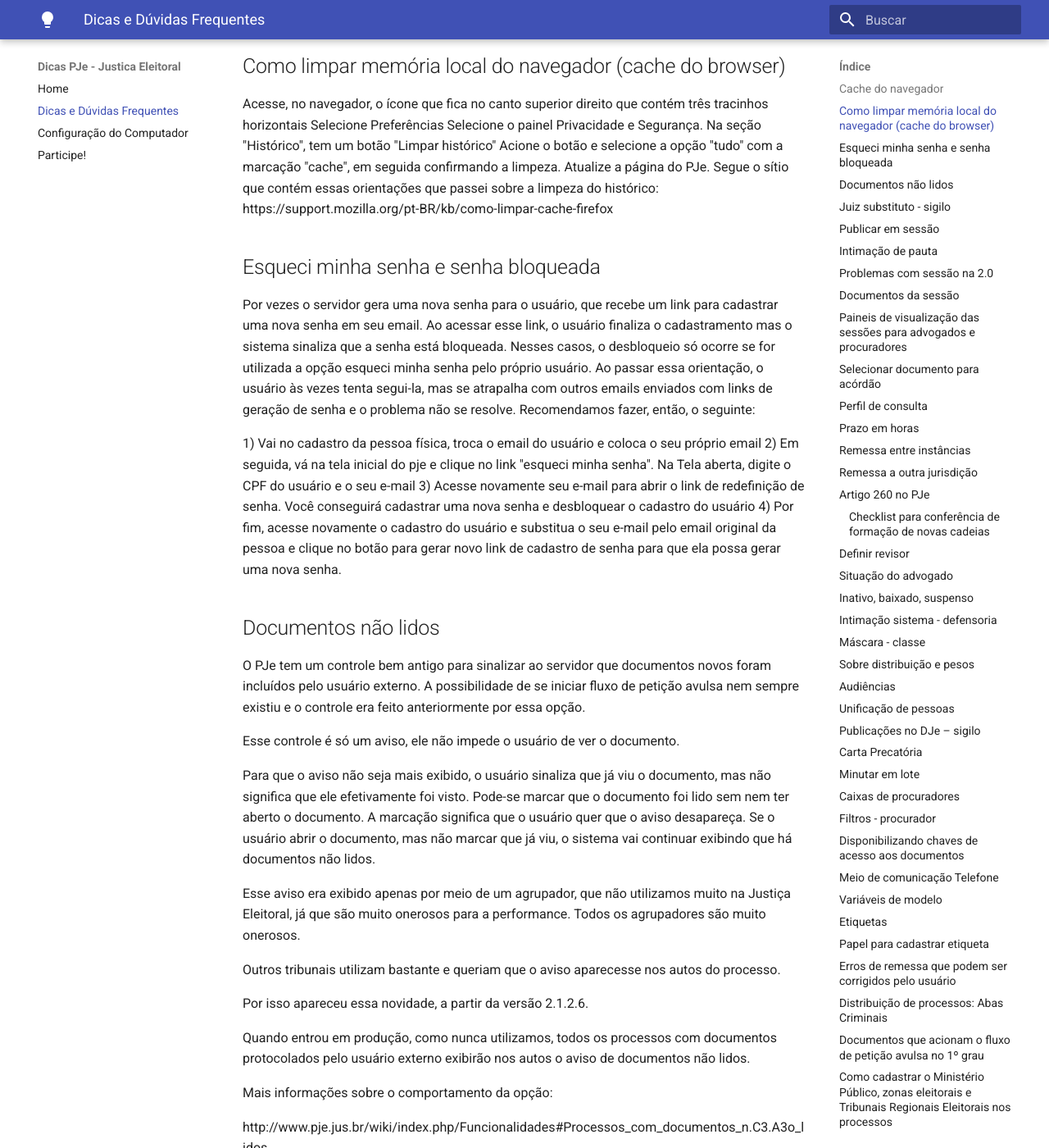
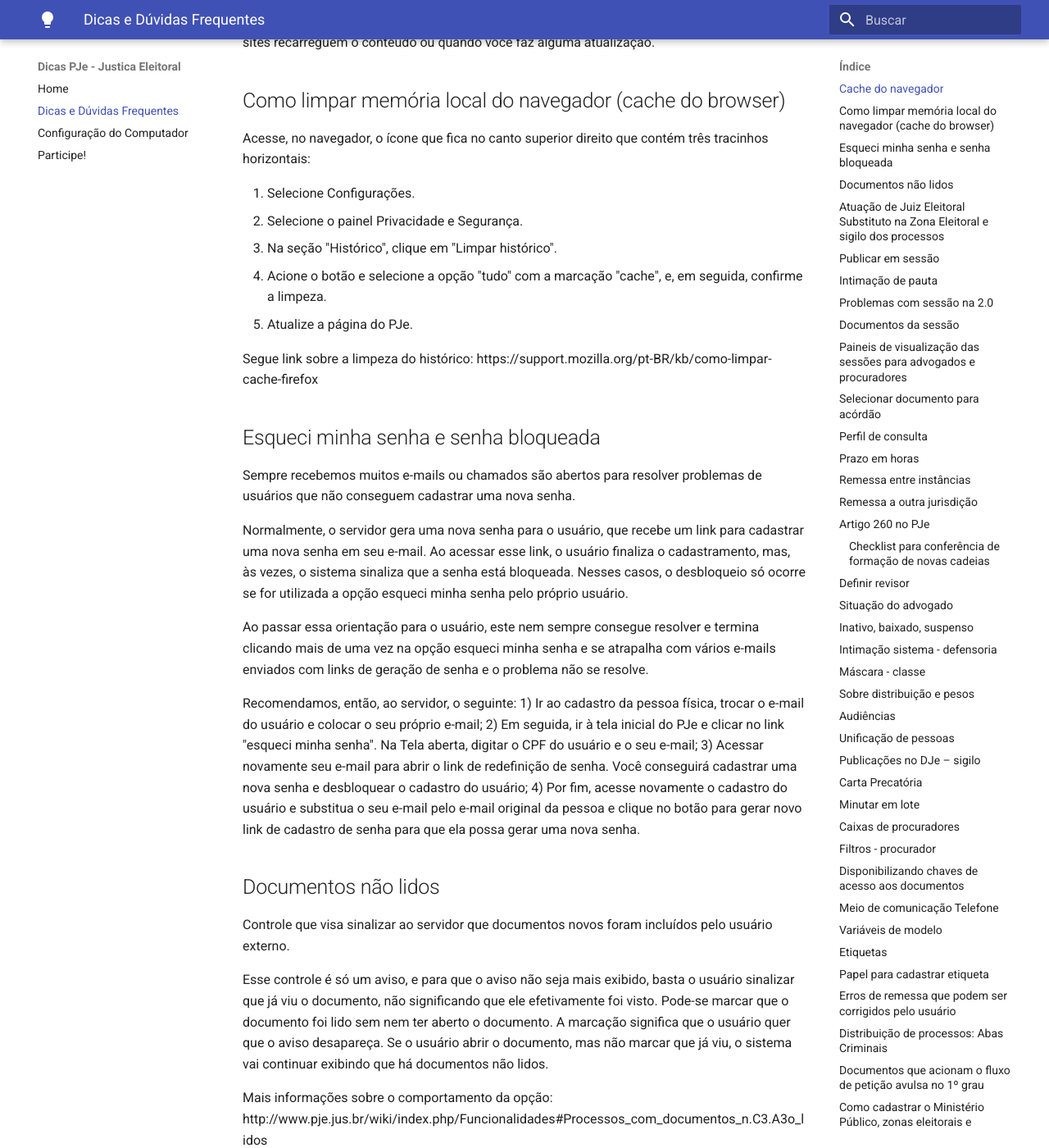
Before and after one commit to PJeJE/dicas_versao_1, an MkDocs documentation site: the page built from docs/dicas.md, in a window 1280 px wide and 1400 px high, scrolled down 2023 px. Shown: the whole window at 82% size. Built offline with MkDocs 1.6.1 and Material for MkDocs 9.7.7, drawn with Linux system fonts in a browser that asks for light colours; nearby versions of some CDN libraries; some of the changed text lies outside the part shown.

Commit message:
Update dicas.md

```diff
--- a/docs/dicas.md
+++ b/docs/dicas.md
@@ -1,66 +1,66 @@
 [TOC]
 
 ## Cache do navegador
+Cache do browser ou cache do navegador é a memória local do seu computador.
 
-Muitas funcionalidades do PJe executam na própria máquina do usuário, e aí ficam alguns registros da funcionalidade guardados na memória da própria estação. Quando há atualização dessas funcionalidades, deve-se limpar a memória local para que as atualizações sejam recuperadas. Essa memória local é também chamada de cache do browser ou cache do navegador. Executar funcionalidades na máquina do usuário é uma tendência das aplicações web, com o objetivo de diminuir a dependência da capacidade de processamento dos servidores.
+Dados em cache são informações como imagens, scripts e outras partes de sites visitados, salvas temporariamente em navegadores de Internet como Chrome, Firefox ou Safari. Eles tornam a navegação mais rápida, já que recursos como fotos e documentos ficam salvos no computador do usuário. Muitas funcionalidades do PJe são executadas na própria máquina do usuário, onde ficam guardados registros na memória da própria estação.  Por conta disso, às vezes pode ser necessário limpar o cache, seja para liberar espaço em disco, para que alguns sites recarreguem o conteúdo ou quando você faz alguma atualização.
+
 
 ## Como limpar memória local do navegador (cache do browser)
 
-Acesse, no navegador, o ícone que fica no canto superior direito que contém três tracinhos horizontais
-Selecione Preferências
-Selecione o painel Privacidade e Segurança.
-Na seção "Histórico", tem um botão "Limpar histórico"
-Acione o botão e selecione a opção "tudo" com a marcação "cache", em seguida confirmando a limpeza.
-Atualize a página do PJe.
-Segue o sítio que contém essas orientações que passei sobre a limpeza do histórico:
-https://support.mozilla.org/pt-BR/kb/como-limpar-cache-firefox
+Acesse, no navegador, o ícone que fica no canto superior direito que contém três tracinhos horizontais:
+
+1.	Selecione Configurações.
+2.	Selecione o painel Privacidade e Segurança.
+3.	Na seção "Histórico", clique em "Limpar histórico".
+4.	Acione o botão e selecione a opção "tudo" com a marcação "cache", e, em seguida, confirme a limpeza.
+5.	Atualize a página do PJe.
+
+Segue link sobre a limpeza do histórico: https://support.mozilla.org/pt-BR/kb/como-limpar-cache-firefox
+
 
 ## Esqueci minha senha e senha bloqueada
 
-Por vezes o servidor gera uma nova senha para o usuário, que recebe um link para cadastrar uma nova senha em seu email. Ao acessar esse link, o usuário finaliza o cadastramento mas o sistema sinaliza que a senha está bloqueada. Nesses casos, o desbloqueio só ocorre se for utilizada a opção esqueci minha senha pelo próprio usuário. Ao passar essa orientação, o usuário às vezes tenta segui-la, mas se atrapalha com outros emails enviados com links de geração de senha e o problema não se resolve. Recomendamos fazer, então, o seguinte:
+Sempre recebemos muitos e-mails ou chamados são abertos para resolver problemas de usuários que não conseguem cadastrar uma nova senha.
 
-1) Vai no cadastro da pessoa física, troca o email do usuário e coloca o seu próprio email
-2) Em seguida, vá na tela inicial do pje e clique no link "esqueci minha senha". Na Tela aberta, digite o CPF do usuário e o seu e-mail
-3) Acesse novamente seu e-mail para abrir o link de redefinição de senha. Você conseguirá cadastrar uma nova senha e desbloquear o cadastro do usuário
-4) Por fim, acesse novamente o cadastro do usuário e substitua o seu e-mail pelo email original da pessoa e clique no botão para gerar novo link de cadastro de senha para que ela possa gerar uma nova senha.
+Normalmente, o servidor gera uma nova senha para o usuário, que recebe um link para cadastrar uma nova senha em seu e-mail. Ao acessar esse link, o usuário finaliza o cadastramento, mas, às vezes, o sistema sinaliza que a senha está bloqueada. Nesses casos, o desbloqueio só ocorre se for utilizada a opção esqueci minha senha pelo próprio usuário.
+
+Ao passar essa orientação para o usuário, este nem sempre consegue resolver e termina clicando mais de uma vez na opção esqueci minha senha e se atrapalha com vários e-mails enviados com links de geração de senha e o problema não se resolve.
+
+Recomendamos, então, ao servidor, o seguinte:
+1) Ir ao cadastro da pessoa física, trocar o e-mail do usuário e colocar o seu próprio e-mail;
+2) Em seguida, ir à tela inicial do PJe e clicar no link "esqueci minha senha". Na Tela aberta, digitar o CPF do usuário e o seu e-mail;
+3) Acessar novamente seu e-mail para abrir o link de redefinição de senha. Você conseguirá cadastrar uma nova senha e desbloquear o cadastro do usuário;
+4) Por fim, acesse novamente o cadastro do usuário e substitua o seu e-mail pelo e-mail original da pessoa e clique no botão para gerar novo link de cadastro de senha para que ela possa gerar uma nova senha.
+
 
 ## Documentos não lidos
 
-O PJe tem um controle bem antigo para sinalizar ao servidor que documentos novos foram incluídos pelo usuário externo. A possibilidade de se iniciar fluxo de petição avulsa nem sempre existiu e o controle era feito anteriormente por essa opção.
+Controle que visa sinalizar ao servidor que documentos novos foram incluídos pelo usuário externo.
 
-Esse controle é só um aviso, ele não impede o usuário de ver o documento.
+Esse controle é só um aviso, e para que o aviso não seja mais exibido, basta o usuário sinalizar que já viu o documento, não significando que ele efetivamente foi visto. Pode-se marcar que o documento foi lido sem nem ter aberto o documento. A marcação significa que o usuário quer que o aviso desapareça. Se o usuário abrir o documento, mas não marcar que já viu, o sistema vai continuar exibindo que há documentos não lidos.
 
-Para que o aviso não seja mais exibido, o usuário sinaliza que já viu o documento, mas não significa que ele efetivamente foi visto. Pode-se marcar que o documento foi lido sem nem ter aberto o documento. A marcação significa que o usuário quer que o aviso desapareça. Se o usuário abrir o documento, mas não marcar que já viu, o sistema vai continuar exibindo que há documentos não lidos.
+Mais informações sobre o comportamento da opção: http://www.pje.jus.br/wiki/index.php/Funcionalidades#Processos_com_documentos_n.C3.A3o_lidos
 
-Esse aviso era exibido apenas por meio de um agrupador, que não utilizamos muito na Justiça Eleitoral, já que são muito onerosos para a performance. Todos os agrupadores são muito onerosos.
 
-Outros tribunais utilizam bastante e queriam que o aviso aparecesse nos autos do processo.
+## Atuação de Juiz Eleitoral Substituto na Zona Eleitoral e sigilo dos processos
 
-Por isso apareceu essa novidade, a partir da versão 2.1.2.6.
+Quando um juiz eleitoral se declara suspeito, novo juiz é designado para o processo. Para que o juiz eleitoral substituto visualize apenas o processo para o qual foi designado, sem ter acesso a todos os outros processos da Zona Eleitoral, inclusive aos sigilosos, deve-se, na configuração do PJe,  em órgão julgador, na aba visibilidade, configurar a visibilidade apenas para o cargo dele (juiz substituto) e, caso o processo seja sigiloso, adicioná-lo como visualizador do processo.
 
-Quando entrou em produção, como nunca utilizamos, todos os processos com documentos protocolados pelo usuário externo exibirão nos autos o aviso de documentos não lidos.
+Esse procedimento é necessário porque na justiça eleitoral determinou-se, por definição negocial, que apenas o juiz titular receba distribuição. Assim, quando um juiz titular se considera suspeito para julgar determinado processo, a menos que o processo seja redistribuído a outro órgão julgador, não é possível impedir a visualização do juiz titular que se declarou suspeito, nem mesmo quando esse processo é sigiloso.
 
-Mais informações sobre o comportamento da opção:
 
-http://www.pje.jus.br/wiki/index.php/Funcionalidades#Processos_com_documentos_n.C3.A3o_lidos
 
-## Juiz substituto - sigilo
 
-Atuação de juiz substituto em processo sigiloso na zona
 
-Exemplo de situação: O juiz de uma zona especializada (002ZE) se declarou suspeito.
 
-Foi designado para atuar no processo o juiz titular da outra especializada (003ZE).
 
-No sistema, para que cada zona concorra em igualdade de condições, e também porque não existe dois juízes ativos concomitantemente no mesmo juízo eleitoral, a distribuição foi configurada apenas com o cargo de juiz titular respondendo “Sim” para “recebe distribuição”.
 
-Logo, esse processo em que ele se declarou suspeito foi distribuído para o cargo de juiz eleitoral titular.
 
-O que pode ser feito para que o juiz designado não visualize os demais processos sigilosos (inclusive com nível 5) e enxergue apenas o feito para o qual ele foi indicado?
 
-Resposta: Configurar a visibilidade do juiz substituto só pro cargo dele e adiciona ele como visualizador do processo. Ele terá acesso ao processo porque é visualizador e terá acesso às tarefas porque é juiz.
 
-Resumo: se cadastrar um juiz no cargo Juiz Eleitoral Designado, limitar a visibilidade dele apenas a esse cargo e acrescentar seu cpf como visualizador do processo sigiloso, ele vai visualizar o processo na tarefa minutar ato, assim como o Juiz titular, mesmo que o processo seja nível 5.
+
+
 
 ## Publicar em sessão
 
```
